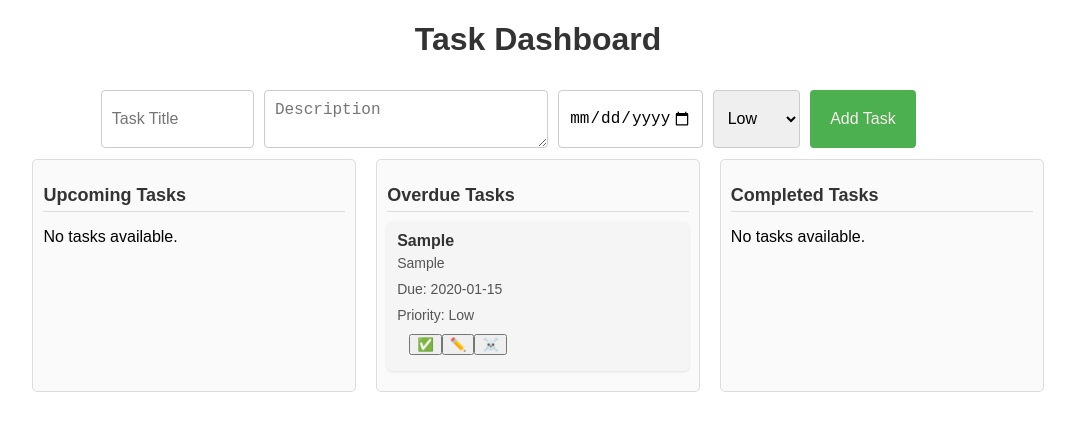
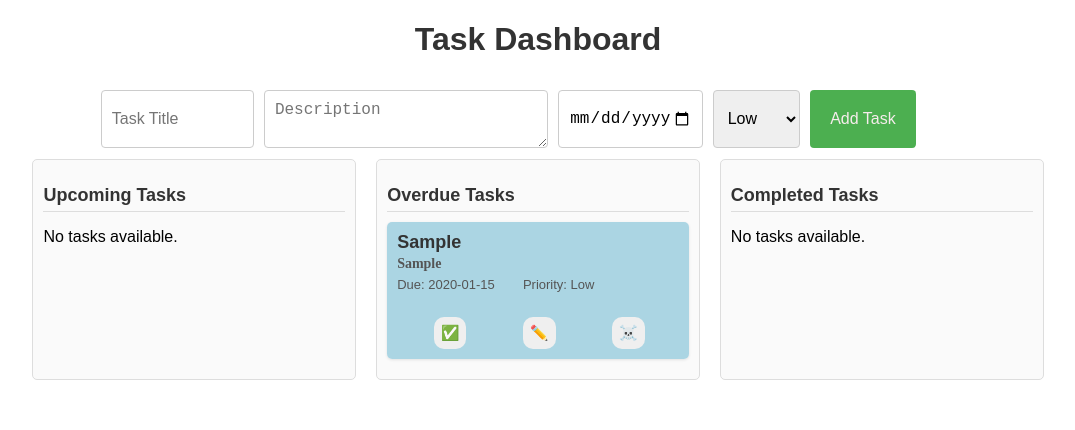
Before and after one commit to Ayush76a/SimpleTaskManager, a React (Create React App) app: page / in a window 1280 px wide. Both pictures are taken after typing "Sample", "Sample", "2020-01-15" into the empty fields and a click on the button "Add Task". Shown: the top 430 px of the page, without its empty margins (102-1177 px from the left). Built offline with nearby package versions, Linux system fonts and the light colour scheme.

Commit message:
added edit functionality

```diff
--- /dev/null
+++ b/src/components/EditForm.jsx
@@ -0,0 +1,50 @@
+import React, {useState} from 'react';
+import '../styles/EditForm.css'
+
+const EditForm = ({ initialTask, onSubmit, onCancel }) => {
+    const [title, setTitle] = useState(initialTask.title);
+    const [description, setDescription] = useState(initialTask.description);
+    const
+   [dueDate, setDueDate] = useState(initialTask.dueDate);
+    const [priority, setPriority] = useState(initialTask.priority);
+
+    const handleSubmit = (e) => {
+      e.preventDefault();
+      onSubmit({ ...initialTask, title, description, dueDate, priority });
+      onCancel();
+    };
+
+  return (
+    <div className='edit_Form'>
+    <form onSubmit={handleSubmit}>
+      <input
+        type="text"
+        placeholder="Task Title"
+        value={title}
+        onChange={(e) => setTitle(e.target.value)}
+      />
+      <textarea
+        placeholder="Description"
+        value={description}
+        onChange={(e) => setDescription(e.target.value)}
+      ></textarea>
+      <input
+        type="date"
+        value={dueDate}
+        onChange={(e) => setDueDate(e.target.value)}
+      />
+      <select value={priority} onChange={(e) => setPriority(e.target.value)}>
+        <option value="Low">Low</option>
+        <option value="Medium">Medium</option>
+        <option value="High">High</option>
+      </select>
+      <button type="submit">Save Changes</button>
+      <button type="button" onClick={onCancel}>
+        Cancel
+      </button>
+    </form>
+    </div>
+  );
+};
+
+export default EditForm;
--- a/src/components/Task.jsx
+++ b/src/components/Task.jsx
@@ -1,19 +1,48 @@
-// src/components/Task.jsx
-import React from 'react';
+import React, { useState } from 'react';
+import EditForm from './EditForm.jsx';
+
 const Task = ({ task, onEdit, onDelete, onToggleComplete }) => {
+  const [isEditing, setIsEditing] = useState(false);
+
+  const handleEdit = () => {
+    setIsEditing(true);
+  };
+
+  const handleCancelEdit = () => {
+    setIsEditing(false);
+  };
+
+  const priorityClass = {
+    Low: 'low-priority',
+    Medium: 'medium-priority',
+    High: 'high-priority',
+  };
+
   return (
-    <div className="task">
-      <h3>{task.title}</h3>
-      <p>{task.description}</p>
-      <p>Due: {task.dueDate}</p>
-      <p>Priority: {task.priority}</p>
-      <div className='task-button'>
-      <button onClick={() => onToggleComplete(task.id)}>
-        {task.completed ? "❌ " : "✅"}
-      </button>
-      <button onClick={() => onEdit(task)}>✏️</button>
-      <button onClick={() => onDelete(task.id)}>☠️</button>
-      </div>
+    <div className={`task ${priorityClass[task.priority]}`}>
+      {isEditing ? (
+        <EditForm
+          initialTask={task}
+          onSubmit={onEdit}
+          onCancel={handleCancelEdit}
+        />
+      ) : (
+        <>
+          <h3>{task.title}</h3>
+          <p className="desc">{task.description}</p>
+          <div className="due-priority">
+            <p>Due: {task.dueDate}</p>
+            <p className='prior'>Priority: {task.priority}</p>
+          </div>
+          <div className='task-buttons'>
+          <button className='complete_button' onClick={() => onToggleComplete(task.id)}>
+            {task.completed ? "❌" : "✅"}
+          </button>
+          <button className='edit_button' onClick={handleEdit}>✏️</button>
+          <button className='delete_button' onClick={() => onDelete(task.id)}>☠️</button>
+          </div>
+        </>
+      )}
     </div>
   );
 };
--- a/src/styles/Dashboard.css
+++ b/src/styles/Dashboard.css
@@ -12,7 +12,3 @@ body {
   text-align: center;
   color: #333;
 }
-
-
-
-  /* src/styles/Dashboard.css */
--- /dev/null
+++ b/src/styles/EditForm.css
@@ -0,0 +1,17 @@
+.edit_Form {
+    /* Overall form styling */
+    padding: 20px;
+    border: 1px solid #ccc;
+    border-radius: 5px;
+    background-color: #f0f0f0;
+  }
+
+  .edit_Form input,
+  .edit_Form textarea,
+  .edit_Form select {
+    width: 25%;
+    margin-bottom: 5px;
+    padding: 10px;
+    border: 1px solid #ccc;
+    border-radius: 5px;
+  }
--- a/src/styles/TaskSection.css
+++ b/src/styles/TaskSection.css
@@ -1,10 +1,10 @@
-
 .task-sections {
     margin-top: 1px;
     display: grid;
-    grid-template-columns: 1fr 1fr 1fr; /* Divide the container into 3 equal columns */
+    grid-template-columns: 1fr 1fr 1fr;
     gap: 20px;
-  }
+}
+
 
 .task-section {
     padding: 10px;
@@ -24,7 +24,6 @@
 .task {
     display: flex;
     flex-direction: column;
-    background-color: #f5f5f5;
     padding: 10px;
     margin-bottom: 10px;
     border-radius: 5px;
@@ -34,43 +33,94 @@
 .task h3 {
     margin: 0;
     color: #333;
-    font-size: 16px;
+    font-size: 18px;
+}
+
+.desc{
+    font-family: cursive;
+    font-weight: 550;
 }
 
 .task p {
-    margin: 5px 0;
+    margin: 3px 0;
     color: #555;
     font-size: 14px;
 }
 
-/* /* here  is the updation */
+.due-priority {
+    display: flex;
+    justify-content:left;
+    margin-bottom: 2px;
+}
+
+.due-priority p {
+    font-size: 13px;
+    margin-top: 2px;
+}
+.prior{
+    margin-left:10% !important;
+}
 
 .task-buttons {
-    display: flex;
-    flex-direction: row; /* Change to row direction */
-    gap: 10px;
+    flex-direction: row;
     margin-top: 10px;
-  }
-
-.task-button {
-    padding: 6px 12px;
-    font-size: 14px;
-    border: none;
-    border-radius: 4px;
-    cursor: pointer;
 }
 
-.complete-button {
-    background-color: #4CAF50;
-    color: white;
+
+.complete_button {
+    margin: 0 10%;
+    margin-top: 10px;
+    border: none;
+    border-radius: 10px;
+    padding:7px;
+    font-size: 15px;
+    cursor:pointer;
+    margin-left: 13%;
+}
+.complete_button:hover{
+    border: solid black 1px;
 }
 
-.edit-button {
-    background-color: #ff9800;
-    color: white;
+.edit_button {
+    margin: 0 10%;
+    margin-top: 10px;
+    padding:7px;
+    border: none;
+    font-size: 15px;
+    border-radius: 10px;
+    cursor:pointer;
+}
+.edit_button:hover{
+    border: solid black 1px;
 }
 
-.delete-button {
-    background-color: #f44336;
-    color: white;
+.delete_button {
+    margin: 0 10%;
+    margin-top: 10px;
+    border-radius: 10px;
+    border: none;
+    padding:7px;
+    font-size: 15px;
+    cursor:pointer;
 }
+.delete_button:hover{
+    border: solid black 1px;
+}
+
+.task.low-priority {
+    background-color: #a1d1e0df;
+}
+
+.task.medium-priority {
+background-color: #ffcc99;
+}
+
+.task.high-priority {
+background-color: #ff9999;
+}
+.high-priority {
+    border: 2px solid red;
+    background-color: #ffdddd;
+    font-weight: bold;
+    background-color: rgba(255, 0, 0, 0.1);
+}
```
Lines whose indentation alone changed are shown as unchanged.
